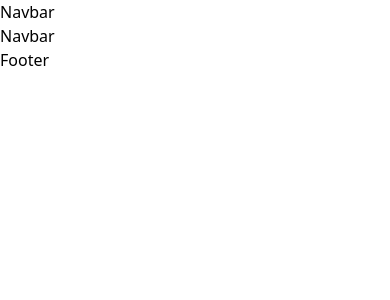
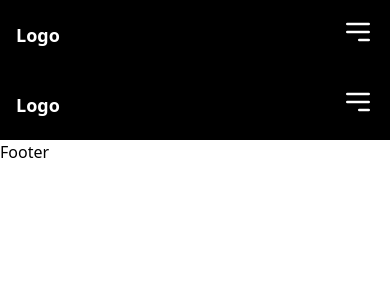
Before and after one commit to Shadow-Blaxe-123/Rasina-Fashion, a Next.js app: page /components/Navbar in a window 390 px wide. Shown: the top 300 px of the page. Built offline with nearby package versions, Linux system fonts and the light colour scheme.

Commit message:
Started Work on The Navbar

```diff
--- a/pages/about.js
+++ b/pages/about.js
@@ -0,0 +1,9 @@
+import React from 'react'
+
+function about() {
+  return (
+    <div>about</div>
+  )
+}
+
+export default about
--- a/pages/components/Navbar.js
+++ b/pages/components/Navbar.js
@@ -1,11 +1,60 @@
 import React from 'react'
+import { useState } from 'react';
+import Link from 'next/link';
 
 function Navbar() {
+    const [isOpen, setIsOpen] = useState(false);
   return (
     <div>
-        <h2>Navbar
+        <nav className="bg-black p-4">
+      <div className="max-w-7xl mx-auto flex items-center justify-between">
+        {/* Logo */}
+        <div className="flex items-center">
+          <Link href="/" className="text-white font-bold text-lg">Logo</Link>
 
-        </h2>
+        </div>
+        <div className="md:hidden">
+          <button
+            onClick={() => setIsOpen(!isOpen)}
+            className="text-white focus:outline-none focus:text-white"
+          >
+            <svg
+              className="h-8 w-8"
+              fill="none"
+              viewBox="0 0 24 24"
+              stroke="currentColor"
+            >
+              {isOpen ? (
+                <path
+                  strokeLinecap="round"
+                  strokeLinejoin="round"
+                  strokeWidth={2}
+                  d="M6 18L18 6M6 6l12 12"
+                />
+              ) : (
+                <path
+                  strokeLinecap="round"
+                  strokeLinejoin="round"
+                  strokeWidth={2}
+                  d="M4 6h16M4 12h16m-7 6h7"
+                />
+              )}
+            </svg>
+          </button>
+        </div>
+
+        <div className={`md:flex ${isOpen ? 'block' : 'hidden'}`}>
+
+          <div className="flex flex-col md:flex-row md:items-center md:space-x-4">
+
+            <Link href="/" className="text-white hover:text-gray-300">Home</Link>
+            <Link href="/about" className="text-white hover:text-gray-300">About</Link>
+            <Link href="/contact" className="text-white hover:text-gray-300">Contact Us</Link>
+            {/* Add more links as needed */}
+          </div>
+        </div>
+      </div>
+    </nav>
     </div>
   )
 }
--- a/pages/contact.js
+++ b/pages/contact.js
@@ -0,0 +1,7 @@
+import React from 'react'
+
+export default function contact() {
+  return (
+    <div>contact</div>
+  )
+}
```
